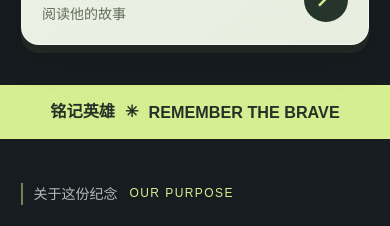
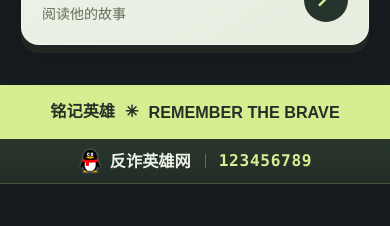
Before and after one commit to gaobo-code/Anti-Scam-Heroes-Network, a Next.js app: page / in a window 390 px wide. Shown: the part 780-1006 px from the top of the page. Built offline with nearby package versions, Linux system fonts and the light colour scheme.

Commit message:
test commit

```diff
--- a/app/heroes/huijian/page.tsx
+++ b/app/heroes/huijian/page.tsx
@@ -1,6 +1,7 @@
 import Image from "next/image";
 import Link from "next/link";
 import LiuRenLink from "../../criminals/liu-ren-link";
+import QqGroup from "../../qq-group";
 import { pageMetadata } from "../../seo";
 import SiteFooter from "../../site-footer";
 import SiteHeader from "../../site-header";
@@ -28,7 +29,7 @@ const timeline = [
 export default function HuijianPage() {
   return (
     <main className="landing biography">
-      <SiteHeader action={{ href: "/", label: "返回首页" }} showFriendlyLinks />
+      <SiteHeader action={{ href: "/", label: "返回首页" }} showFriendlyLinks showQqGroup />
       <div className="bio-container">
         <div className="bio-breadcrumb"><Link href="/">首页</Link><span aria-hidden="true">/</span><span>铭记英雄 · 001</span></div>
         <section className="bio-hero" aria-labelledby="bio-title">
@@ -51,6 +52,7 @@ export default function HuijianPage() {
           </div>
           <aside className="bio-profile" aria-label="徽剑的人物资料"><div className="bio-profile-top"><span>人物档案 <b>/ 001</b></span><span className="bio-profile-emblem" aria-hidden="true">✳</span></div><div className="bio-profile-person"><div className="bio-photo"><Image src="/wukai.webp" alt="徽剑（吴恺）生前照片" fill sizes="(max-width: 540px) 112px, 144px" preload /></div><div className="bio-profile-identity"><span className="bio-profile-role">民间反诈人士</span><strong>吴恺</strong><span className="bio-profile-romanization">WU KAI</span></div></div><dl className="bio-facts"><div><dt>故乡</dt><dd>安徽 · 安庆</dd></div><div><dt>早年经历</dt><dd>在深圳从事互联网行业</dd></div><div><dt>离世时间</dt><dd>2024 年 11 月</dd></div></dl><div className="bio-profile-dedication"><span aria-hidden="true">“</span><p>一次次发声，一个人的坚持。<br /><strong>为素不相识的人，选择站出来。</strong></p></div></aside>
         </section>
+        <QqGroup placement="content" />
         <section className="bio-chapter bio-introduction" aria-labelledby="intro-title"><div className="bio-section-label"><span>01 / 人物</span><h2 id="intro-title">他是谁</h2></div><div className="bio-prose"><p className="bio-lead">徽剑，本名吴恺，安徽安庆人。早年在深圳从事互联网行业。他本可以安稳经营事业、平淡度日，却选择走上一条艰难而危险的民间反诈之路。</p><p>没有官方侦查权限，没有专业团队支撑。他凭一台电脑，日夜搜集线索、整理证据，通过个人平台持续曝光电诈内幕。他知道揭开黑产会招致报复，却仍拒绝向黑恶势力妥协。</p></div></section>
         <div className="bio-life-lead">
           <p>
--- a/app/home.css
+++ b/app/home.css
@@ -477,6 +477,7 @@
   .landing-home {
     --landing-gutter:max(clamp(18px, 5.5vw, 32px), env(safe-area-inset-left), env(safe-area-inset-right));
     --landing-content-width:min(560px, calc(100% - 2 * var(--landing-gutter)));
+    --landing-ribbon-font-size:clamp(13px, 4.15vw, 20px);
     background:radial-gradient(ellipse 360px 300px at 75% 230px, #29372d, transparent), var(--night);
   }
   .landing-hero,
@@ -519,10 +520,41 @@
   .landing-read small { font-size:14px; }
   .landing-arrow { width:44px; height:44px; font-size:22px; }
 
-  .landing-ribbon { justify-content:center; gap:10px; padding:13px 10px; font-size:clamp(13px, 4.15vw, 20px); }
+  .landing-ribbon { justify-content:center; gap:10px; padding:13px 10px; font-size:var(--landing-ribbon-font-size); }
   .landing-ribbon i,
   .landing-ribbon>span:nth-of-type(2) { font-size:inherit; }
   .landing-ribbon>:nth-child(n+4) { display:none; }
+  .landing-home > .qq-group--content {
+    --qq-strip-gap: clamp(10px, 3.6vw, 16px);
+    justify-content: center;
+    gap: 6px var(--qq-strip-gap);
+    margin: 0;
+    padding: 8px var(--landing-gutter);
+    border: 0;
+    border-block-end: 1px solid #d5ee9129;
+    border-radius: 0;
+    background: linear-gradient(180deg, #29362d, #222d27);
+    font-size: var(--landing-ribbon-font-size);
+  }
+
+  .landing-home > .qq-group--content .qq-group-icon {
+    width: 24px;
+    height: 28px;
+    border: 0;
+    background: none;
+  }
+
+  .landing-home > .qq-group--content .qq-group-icon img {
+    width: 24px;
+    height: 24px;
+  }
+
+  .landing-home > .qq-group--content .qq-group-number {
+    padding-inline-start: var(--qq-strip-gap);
+    background: linear-gradient(#d5ee9159, #d5ee9159) left center / 1px 70% no-repeat;
+    font-size: inherit;
+    letter-spacing: .04em;
+  }
 
   .landing-purpose { grid-template-columns:minmax(0, 1fr); row-gap:20px; padding-block:44px; }
   .landing-purpose-label { gap:12px; flex-wrap:wrap; padding-left:10px; border-left:2px solid #d5ee917d; }
--- a/app/page.tsx
+++ b/app/page.tsx
@@ -1,5 +1,6 @@
 import Image from "next/image";
 import Link from "next/link";
+import QqGroup from "./qq-group";
 import { pageMetadata } from "./seo";
 import SiteFooter from "./site-footer";
 import SiteHeader from "./site-header";
@@ -12,7 +13,7 @@ const tributeImageSizes = "(max-width: 767px) min(89vw, 542px), (max-width: 1100
 export default function Home() {
   return (
     <main className="landing landing-home" id="top">
-      <SiteHeader action={{ href: "/heroes/huijian", label: "阅读故事" }} showFriendlyLinks />
+      <SiteHeader action={{ href: "/heroes/huijian", label: "阅读故事" }} showFriendlyLinks showQqGroup />
       <section className="landing-hero" aria-labelledby="landing-title">
         <div className="landing-label"><span><i /> 纪念与电诈恶势力抗争的英雄</span><span className="landing-motto">铭记牺牲 / 守护正义</span></div>
         <div className="landing-composition">
@@ -35,6 +36,7 @@ export default function Home() {
         </div>
       </section>
       <div className="landing-ribbon" aria-hidden="true"><span>铭记英雄</span><i>✳</i><span>REMEMBER THE BRAVE</span><i>✳</i><span>不忘牺牲，守护正义</span><i>✳</i><span>铭记英雄</span></div>
+      <QqGroup placement="content" />
       <section className="landing-purpose" id="purpose" aria-labelledby="purpose-title">
         <div>
           <div className="landing-purpose-label">
--- /dev/null
+++ b/app/qq-group.css
@@ -0,0 +1,100 @@
+.qq-group {
+  --qq-accent: var(--lime, #d5ee91);
+  align-items: center;
+  justify-content: space-between;
+  border: 1px solid #d5ee9140;
+  color: #edf2e7;
+  line-height: 1.25;
+}
+
+.qq-group-identity {
+  display: flex;
+  align-items: center;
+  gap: 8px;
+}
+
+.qq-group-icon {
+  display: grid;
+  flex: none;
+  place-items: center;
+  width: 36px;
+  height: 36px;
+  border: 1px solid #d5ee9138;
+  border-radius: 50%;
+  background: radial-gradient(circle at 30% 20%, #374638, #252f28 74%);
+}
+
+.qq-group-name {
+  font-weight: 600;
+}
+
+.qq-group-number {
+  color: var(--qq-accent);
+  font: 600 14px/1.25 "Consolas", monospace;
+  font-variant-numeric: tabular-nums;
+  user-select: all;
+}
+
+.qq-group--header {
+  display: flex;
+  justify-content: flex-start;
+  gap: 9px;
+  min-height: 44px;
+  padding: 4px 13px 4px 8px;
+  border-color: #dfabb92e;
+  border-radius: 9px;
+  background: #412c35;
+  color: #fff1f3;
+  white-space: nowrap;
+}
+
+.qq-group img {
+  flex: none;
+  filter: drop-shadow(0 0 1px #ffffff80);
+}
+
+.qq-group-details {
+  display: grid;
+  gap: 3px;
+}
+
+.qq-group--header .qq-group-name {
+  font-size: 13px;
+  font-weight: 700;
+  line-height: 1.2;
+}
+
+.qq-group--header .qq-group-number {
+  color: #e6c0cc;
+  font-size: 12px;
+  line-height: 1;
+  letter-spacing: .08em;
+}
+
+.qq-group--content {
+  display: none;
+}
+
+@media (width < 768px) {
+  .qq-group--header {
+    display: none;
+  }
+
+  .qq-group--content {
+    display: flex;
+    gap: 8px 14px;
+    flex-wrap: wrap;
+    margin-block: 24px;
+    padding: 12px clamp(12px, 4vw, 22px);
+    border-inline-start: 3px solid var(--qq-accent);
+    border-radius: 4px 13px 13px 4px;
+    background: radial-gradient(ellipse at right top, #d5ee911a, transparent 75%), #232d26;
+    font-size: 15px;
+  }
+
+  .qq-group--content .qq-group-number {
+    font-size: clamp(18px, 5vw, 22px);
+    letter-spacing: .04em;
+    white-space: nowrap;
+  }
+}
--- /dev/null
+++ b/app/qq-group.tsx
@@ -0,0 +1,31 @@
+import Image from "next/image";
+import "./qq-group.css";
+
+const groupName = "反诈英雄网";
+const groupNumber = "123456789";
+
+export default function QqGroup({ placement }: { placement: "header" | "content" }) {
+  const icon = <Image src="/tencent-qq.png" alt="QQ 群" width={30} height={30} loading="eager" unoptimized />;
+
+  if (placement === "header") {
+    return (
+      <div className="qq-group qq-group--header">
+        {icon}
+        <div className="qq-group-details">
+          <span className="qq-group-name">{groupName}</span>
+          <span className="qq-group-number">{groupNumber}</span>
+        </div>
+      </div>
+    );
+  }
+
+  return (
+    <div className="qq-group qq-group--content">
+      <div className="qq-group-identity">
+        <span className="qq-group-icon">{icon}</span>
+        <span className="qq-group-name">{groupName}</span>
+      </div>
+      <span className="qq-group-number">{groupNumber}</span>
+    </div>
+  );
+}
--- a/app/site-header.css
+++ b/app/site-header.css
@@ -90,6 +90,12 @@
 
 .site-header-pair .site-header-nav {
   gap: 6px;
+}
+
+@media (width >= 768px) {
+  .site-header-pair .site-header-nav:has(> .qq-group--header) {
+    gap: 14px;
+  }
 }
 
 .site-header-pair .site-header-nav > :is(a, button) {
--- a/app/site-header.tsx
+++ b/app/site-header.tsx
@@ -1,16 +1,19 @@
 import Image from "next/image";
 import Link from "next/link";
 import FriendlyLinks from "./friendly-links";
+import QqGroup from "./qq-group";
 
 type SiteHeaderProps = {
   action: { href: string; label: string };
   showFriendlyLinks?: boolean;
+  showQqGroup?: boolean;
   overlay?: boolean;
 };
 
 export default function SiteHeader({
   action,
   showFriendlyLinks = false,
+  showQqGroup = false,
   overlay = false,
 }: SiteHeaderProps) {
   return (
@@ -23,6 +26,7 @@ export default function SiteHeader({
           <span>反诈英雄网</span>
         </Link>
         <div className="site-header-nav">
+          {showQqGroup && <QqGroup placement="header" />}
           {showFriendlyLinks && <FriendlyLinks />}
           <Link className="site-header-action" href={action.href}>{action.label}</Link>
         </div>
```
Also changed, not shown: app/heroes/huijian/story.css (+39 -0 lines), public/tencent-qq.png (added).
